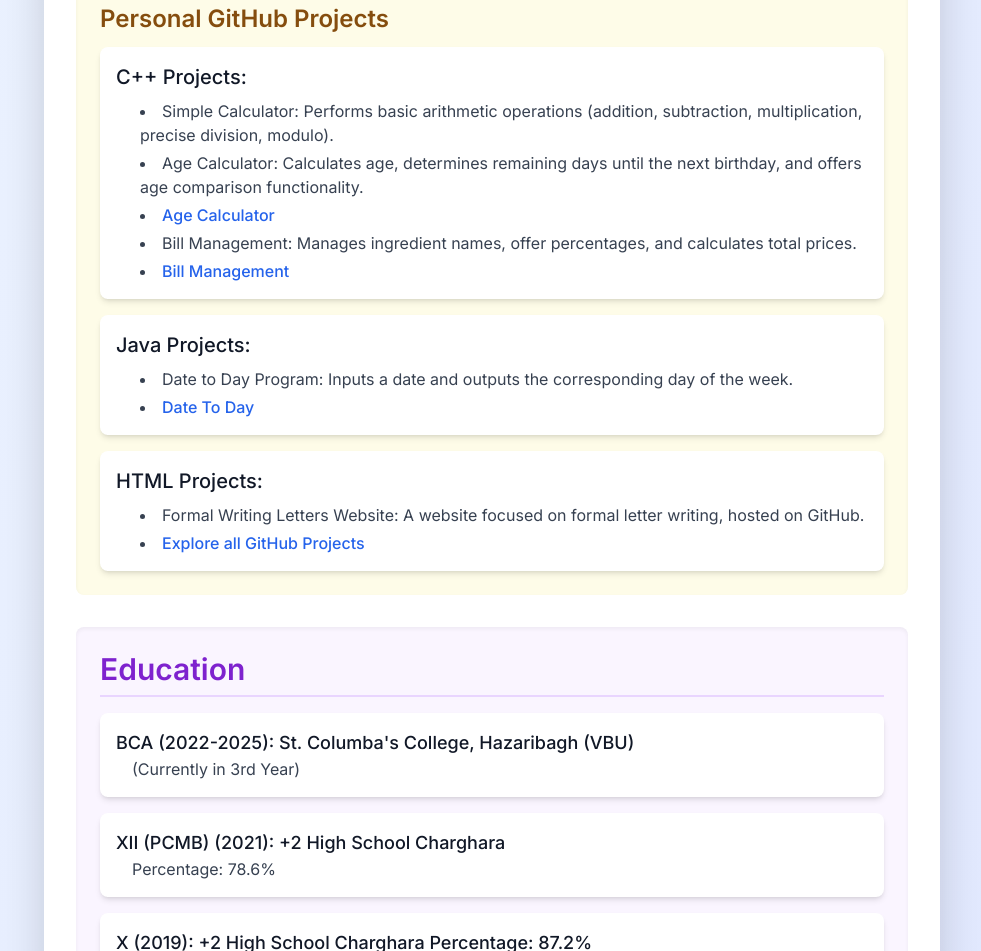
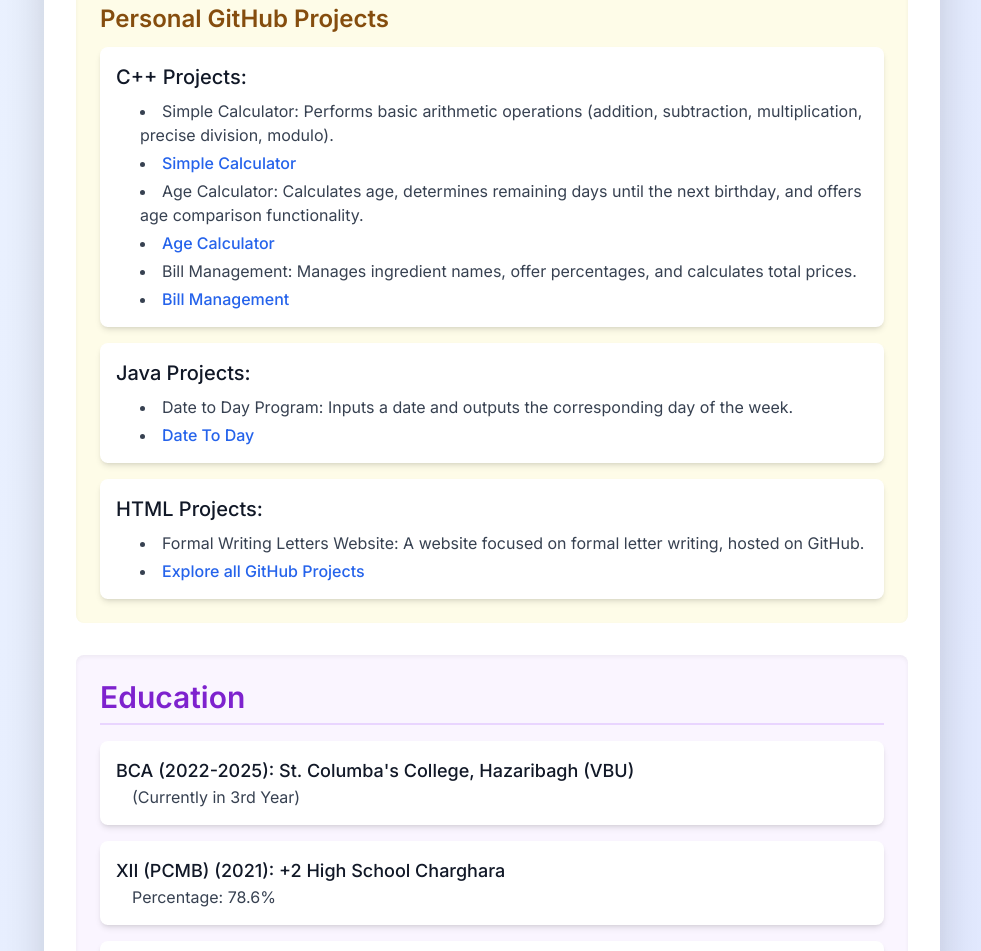
Before and after one commit to kkundanI/Portfolio_kkundan37, a plain HTML site: page index.html in a window 1280 px wide. Shown: the part 1365-2316 px from the top of the page, without its empty margins (148-1129 px from the left). Drawn offline with nearby package versions, Linux system fonts and the light colour scheme.

Commit message:
Update index.html

```diff
--- a/index.html
+++ b/index.html
@@ -101,6 +101,8 @@
                     <ul class="list-disc list-inside ml-6 space-y-1 text-gray-700">
                         <li>Simple Calculator: Performs basic arithmetic operations (addition, subtraction, multiplication, precise division, modulo).</li>
 
+                        <li><a href="simplecalculatorkkundan37.netlify.app" target="_blank" class="text-blue-600 hover:underline font-medium">Simple Calculator </a></li>
+
                         <li>Age Calculator: Calculates age, determines remaining days until the next birthday, and offers age comparison functionality.</li>
 
                         <li><a href="https://agecalculatorandcompare.netlify.app/" target="_blank" class="text-blue-600 hover:underline font-medium">Age Calculator </a></li>
```
